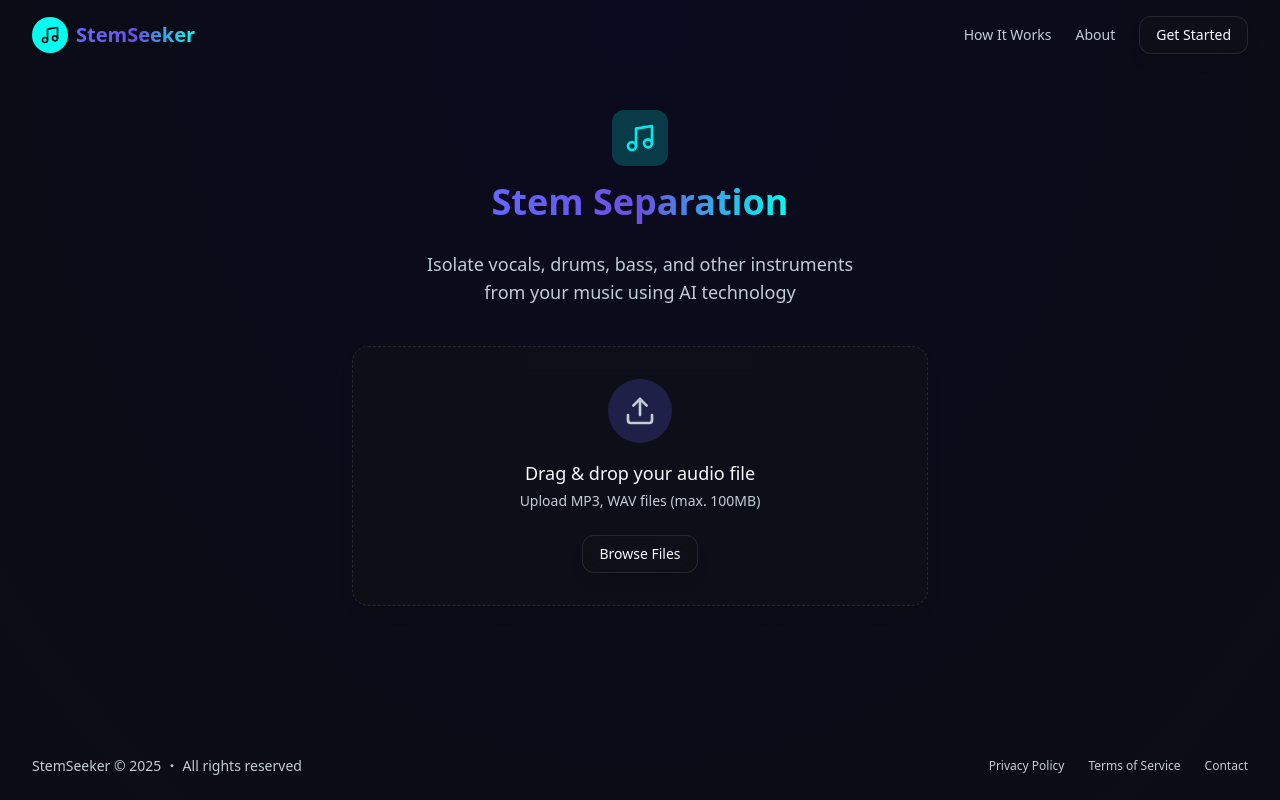
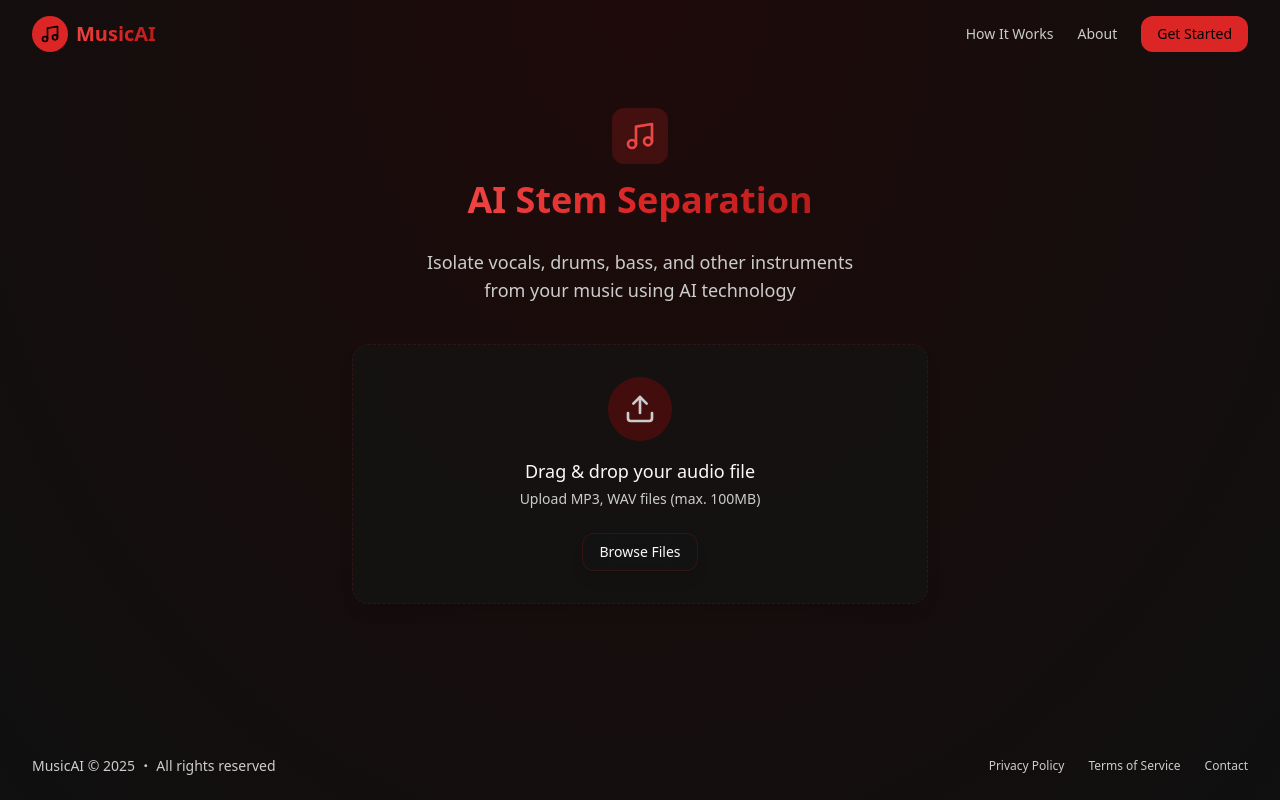
Before and after one commit to rmnft/MeresMusicAI, a React (Vite) app: page / in a window 1280 px wide. Built offline with nearby package versions, Linux system fonts and the light colour scheme.

Commit message:
Update visual identity and file handling
- Updated the visual identity with red and black colors.
- Added more effects and particles.
- Improved file handling to ensure correct music processing after upload.

```diff
--- a/src/components/Footer.tsx
+++ b/src/components/Footer.tsx
@@ -7,17 +7,17 @@ const Footer = () => {
       <div className="container">
         <div className="flex flex-col md:flex-row items-center justify-between gap-4">
           <p className="text-sm text-muted-foreground text-center md:text-left">
-            StemSeeker &copy; {new Date().getFullYear()} ・ All rights reserved
+            MusicAI &copy; {new Date().getFullYear()} ・ All rights reserved
           </p>
 
           <div className="flex items-center gap-6">
-            <a href="#" className="text-xs text-muted-foreground hover:text-foreground transition-colors">
+            <a href="#" className="text-xs text-muted-foreground hover:text-red-500 transition-colors">
               Privacy Policy
             </a>
-            <a href="#" className="text-xs text-muted-foreground hover:text-foreground transition-colors">
+            <a href="#" className="text-xs text-muted-foreground hover:text-red-500 transition-colors">
               Terms of Service
             </a>
-            <a href="#" className="text-xs text-muted-foreground hover:text-foreground transition-colors">
+            <a href="#" className="text-xs text-muted-foreground hover:text-red-500 transition-colors">
               Contact
             </a>
           </div>
--- a/src/components/Header.tsx
+++ b/src/components/Header.tsx
@@ -7,21 +7,21 @@ const Header = () => {
     <header className="w-full z-10 py-4">
       <div className="container flex items-center justify-between">
         <div className="flex items-center gap-2 animate-slide-down">
-          <div className="bg-accent rounded-full p-2 flex items-center justify-center">
-            <Music className="w-5 h-5 text-background" />
+          <div className="bg-red-600 rounded-full p-2 flex items-center justify-center">
+            <Music className="w-5 h-5 text-black" />
           </div>
           <h1 className="text-xl font-bold">
-            <span className="text-gradient">StemSeeker</span>
+            <span className="text-gradient-red">MusicAI</span>
           </h1>
         </div>
         <nav className="flex items-center gap-6 animate-slide-down" style={{ animationDelay: "0.1s" }}>
-          <a href="#" className="text-sm font-medium text-muted-foreground hover:text-foreground transition-colors">
+          <a href="#" className="text-sm font-medium text-muted-foreground hover:text-red-500 transition-colors">
             How It Works
           </a>
-          <a href="#" className="text-sm font-medium text-muted-foreground hover:text-foreground transition-colors">
+          <a href="#" className="text-sm font-medium text-muted-foreground hover:text-red-500 transition-colors">
             About
           </a>
-          <a href="#" className="relative px-4 py-2 text-sm font-medium text-accent-foreground glass glass-hover rounded-lg">
+          <a href="#" className="relative px-4 py-2 text-sm font-medium text-black bg-red-600 hover:bg-red-700 transition-colors rounded-lg">
             Get Started
           </a>
         </nav>
--- /dev/null
+++ b/src/components/Particles.tsx
@@ -0,0 +1,58 @@
+
+import React, { useEffect, useState } from 'react';
+
+interface Particle {
+  id: number;
+  x: number;
+  y: number;
+  size: number;
+  speed: number;
+  opacity: number;
+  delay: number;
+}
+
+const Particles: React.FC = () => {
+  const [particles, setParticles] = useState<Particle[]>([]);
+
+  useEffect(() => {
+    // Create particles
+    const particleCount = 50;
+    const newParticles: Particle[] = [];
+
+    for (let i = 0; i < particleCount; i++) {
+      newParticles.push({
+        id: i,
+        x: Math.random() * 100,
+        y: Math.random() * 100,
+        size: Math.random() * 3 + 1,
+        speed: Math.random() * 10 + 5,
+        opacity: Math.random() * 0.5 + 0.2,
+        delay: Math.random() * 10
+      });
+    }
+
+    setParticles(newParticles);
+  }, []);
+
+  return (
+    <div className="particles-container">
+      {particles.map((particle) => (
+        <div
+          key={particle.id}
+          className="particle"
+          style={{
+            left: `${particle.x}%`,
+            bottom: `-10px`,
+            width: `${particle.size}px`,
+            height: `${particle.size}px`,
+            opacity: particle.opacity,
+            animationDelay: `${particle.delay}s`,
+            animationDuration: `${particle.speed}s`
+          }}
+        />
+      ))}
+    </div>
+  );
+};
+
+export default Particles;
--- a/src/index.css
+++ b/src/index.css
@@ -1,48 +1,47 @@
-
 @tailwind base;
 @tailwind components;
 @tailwind utilities;
 
 @layer base {
   :root {
-    --background: 230 25% 6%;
-    --foreground: 210 20% 98%;
+    --background: 0 0% 6%;
+    --foreground: 0 0% 98%;
 
-    --card: 224 25% 8%;
-    --card-foreground: 210 20% 98%;
+    --card: 0 0% 8%;
+    --card-foreground: 0 0% 98%;
 
-    --popover: 224 25% 8%;
-    --popover-foreground: 210 20% 98%;
+    --popover: 0 0% 8%;
+    --popover-foreground: 0 0% 98%;
 
-    --primary: 240 100% 70%;
-    --primary-foreground: 210 20% 98%;
+    --primary: 0 100% 50%;
+    --primary-foreground: 0 0% 98%;
 
-    --secondary: 250 70% 60%;
-    --secondary-foreground: 210 20% 98%;
+    --secondary: 0 70% 40%;
+    --secondary-foreground: 0 0% 98%;
 
-    --muted: 224 25% 14%;
-    --muted-foreground: 210 20% 80%;
+    --muted: 0 0% 14%;
+    --muted-foreground: 0 0% 80%;
 
-    --accent: 176 100% 50%;
-    --accent-foreground: 210 20% 98%;
+    --accent: 0 100% 50%;
+    --accent-foreground: 0 0% 98%;
 
     --destructive: 0 84% 60%;
-    --destructive-foreground: 210 20% 98%;
+    --destructive-foreground: 0 0% 98%;
 
-    --border: 224 25% 15%;
-    --input: 224 25% 12%;
-    --ring: 240 100% 70%;
+    --border: 0 0% 15%;
+    --input: 0 0% 12%;
+    --ring: 0 100% 50%;
 
     --radius: 0.75rem;
 
-    --sidebar-background: 224 25% 10%;
-    --sidebar-foreground: 210 20% 98%;
-    --sidebar-primary: 240 100% 70%;
-    --sidebar-primary-foreground: 210 20% 98%;
-    --sidebar-accent: 224 25% 14%;
-    --sidebar-accent-foreground: 210 20% 98%;
-    --sidebar-border: 224 25% 15%;
-    --sidebar-ring: 240 100% 70%;
+    --sidebar-background: 0 0% 10%;
+    --sidebar-foreground: 0 0% 98%;
+    --sidebar-primary: 0 100% 50%;
+    --sidebar-primary-foreground: 0 0% 98%;
+    --sidebar-accent: 0 0% 14%;
+    --sidebar-accent-foreground: 0 0% 98%;
+    --sidebar-border: 0 0% 15%;
+    --sidebar-ring: 0 100% 50%;
   }
 }
 
@@ -54,7 +53,7 @@
   body {
     @apply bg-background text-foreground antialiased;
     font-feature-settings: "ss01", "ss02", "cv01", "cv02", "cv03";
-    background: radial-gradient(ellipse at top, hsl(240, 50%, 8%), hsl(230, 25%, 6%));
+    background: radial-gradient(ellipse at top, hsl(0, 50%, 8%), hsl(0, 0%, 6%));
     background-attachment: fixed;
   }
 
@@ -65,11 +64,11 @@
 
 @layer utilities {
   .glass {
-    @apply bg-card/70 backdrop-blur-lg border border-white/10 shadow-lg;
+    @apply bg-card/70 backdrop-blur-lg border border-red-900/30 shadow-lg;
   }
 
   .glass-hover {
-    @apply transition-all duration-300 hover:bg-card/90 hover:shadow-lg hover:border-white/20;
+    @apply transition-all duration-300 hover:bg-card/90 hover:shadow-lg hover:border-red-800/40;
   }
 
   .glow {
@@ -93,6 +92,10 @@
     @apply bg-gradient-to-r from-primary via-secondary to-accent bg-clip-text text-transparent;
   }
 
+  .text-gradient-red {
+    @apply bg-gradient-to-r from-red-500 via-red-600 to-red-700 bg-clip-text text-transparent;
+  }
+
   .scrollbar-hidden {
     -ms-overflow-style: none;
     scrollbar-width: none;
@@ -104,6 +107,63 @@
 
   .clip-path-slant {
     clip-path: polygon(0 0, 100% 0, 100% 85%, 0 100%);
+  }
+
+  .particles-container {
+    position: fixed;
+    top: 0;
+    left: 0;
+    width: 100%;
+    height: 100%;
+    overflow: hidden;
+    z-index: -1;
+    pointer-events: none;
+  }
+
+  .particle {
+    position: absolute;
+    width: 2px;
+    height: 2px;
+    background-color: rgba(255, 0, 0, 0.5);
+    border-radius: 50%;
+    animation: float-particle 15s linear infinite;
+  }
+
+  .particle:nth-child(even) {
+    background-color: rgba(255, 40, 40, 0.3);
+    width: 3px;
+    height: 3px;
+  }
+
+  .particle:nth-child(3n) {
+    background-color: rgba(180, 0, 0, 0.4);
+    width: 1px;
+    height: 1px;
+  }
+
+  .particle:nth-child(5n) {
+    animation-duration: 20s;
+  }
+
+  .particle:nth-child(7n) {
+    animation-duration: 25s;
+  }
+
+  @keyframes float-particle {
+    0% {
+      transform: translateY(100vh) translateX(0);
+      opacity: 0;
+    }
+    10% {
+      opacity: 1;
+    }
+    90% {
+      opacity: 1;
+    }
+    100% {
+      transform: translateY(-100px) translateX(30px);
+      opacity: 0;
+    }
   }
 }
 
--- a/src/pages/Index.tsx
+++ b/src/pages/Index.tsx
@@ -6,6 +6,7 @@ import StemOptions from '../components/StemOptions';
 import ProcessingStatus from '../components/ProcessingStatus';
 import StemPlayer, { Stem } from '../components/StemPlayer';
 import Footer from '../components/Footer';
+import Particles from '../components/Particles';
 import { processStemSeparation } from '../utils/api';
 import { ArrowDown, Download, Music } from 'lucide-react';
 import { toast } from "sonner";
@@ -75,17 +76,18 @@ const Index = () => {
 
   return (
     <div className="flex flex-col min-h-screen">
+      <Particles />
       <Header />
 
       <main className="flex-1 container py-10">
         <div className="mx-auto max-w-3xl">
           <div className="text-center mb-10 animate-slide-down">
             <div className="inline-block mb-4">
-              <div className="w-14 h-14 rounded-xl bg-accent/20 flex items-center justify-center mb-4 mx-auto">
-                <Music className="w-8 h-8 text-accent animate-pulse-glow" />
+              <div className="w-14 h-14 rounded-xl bg-red-600/20 flex items-center justify-center mb-4 mx-auto">
+                <Music className="w-8 h-8 text-red-500 animate-pulse-glow" />
               </div>
               <h1 className="text-4xl font-bold mb-3 text-glow">
-                <span className="text-gradient">Stem Separation</span>
+                <span className="text-gradient-red">AI Stem Separation</span>
               </h1>
             </div>
             <p className="text-lg text-muted-foreground max-w-md mx-auto">
@@ -107,7 +109,7 @@ const Index = () => {
             <div className="w-full max-w-xl mx-auto mt-8 animate-slide-up" style={{ animationDelay: "0.4s" }}>
               <button
                 onClick={handleProcess}
-                className="w-full py-3 rounded-xl glass glass-hover bg-gradient-to-r from-primary/80 to-secondary/80 text-primary-foreground font-medium transition-all duration-300 hover:shadow-lg hover:from-primary hover:to-secondary"
+                className="w-full py-3 rounded-xl glass glass-hover bg-gradient-to-r from-red-700/80 to-red-500/80 text-white font-medium transition-all duration-300 hover:shadow-lg hover:from-red-700 hover:to-red-500"
               >
                 Start Processing
               </button>
@@ -127,7 +129,7 @@ const Index = () => {
                 </div>
                 <button
                   onClick={handleDownloadAll}
-                  className="flex items-center gap-1.5 px-3 py-1.5 glass glass-hover rounded-lg text-sm"
+                  className="flex items-center gap-1.5 px-3 py-1.5 glass glass-hover rounded-lg text-sm hover:text-red-500"
                 >
                   <Download className="w-4 h-4" />
                   <span>Download All</span>
@@ -155,7 +157,7 @@ const Index = () => {
                         setSeparationType(null);
                         setStems([]);
                       }}
-                      className="mt-3 text-xs font-medium text-primary hover:text-primary/80 transition-colors"
+                      className="mt-3 text-xs font-medium text-red-500 hover:text-red-400 transition-colors"
                     >
                       Change separation type
                     </button>
--- a/src/utils/api.ts
+++ b/src/utils/api.ts
@@ -22,7 +22,7 @@ export const processStemSeparation = async (
     onProgress((i / progressSteps) * 100);
   }
 
-  // Return mock stems based on separation type
+  // Return mock stems based on separation type and matching the actual file uploaded
   const fileName = file.name.substring(0, file.name.lastIndexOf('.')) || file.name;
 
   if (separationType === '2stem') {
```
